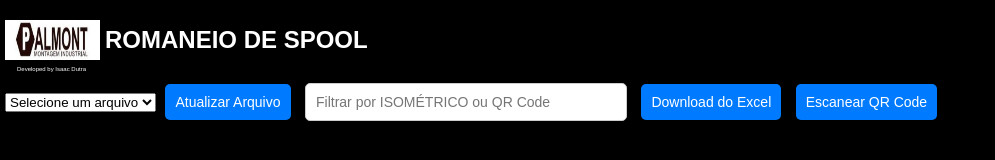
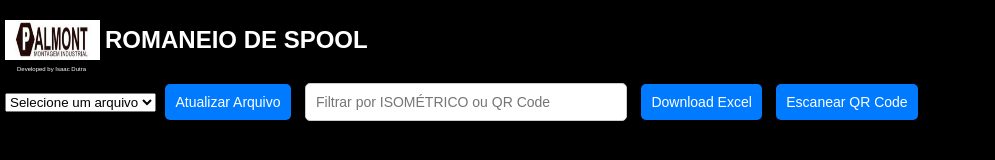
Before and after one commit to Isaacbarci/romaneiospool, a plain HTML site: page index.html in a window 1280 px wide. Shown: the whole page, without its empty margins (0-995 px from the left). Drawn offline with Linux system fonts and the light colour scheme.

Commit message:
Add files via upload

```diff
--- a/index.html
+++ b/index.html
@@ -146,7 +146,7 @@
 
     <button onclick="confirmUpdate()">Atualizar Arquivo</button>
     <input type="text" id="identificacaoFilter" placeholder="Filtrar por ISOMÉTRICO ou QR Code">
-    <button onclick="downloadExcel()">Download do Excel</button>
+    <button onclick="downloadExcel()">Download Excel</button>
     <button onclick="startQrScanner()">Escanear QR Code</button>
 
     <div id="qr-container" style="display: none;">
```
